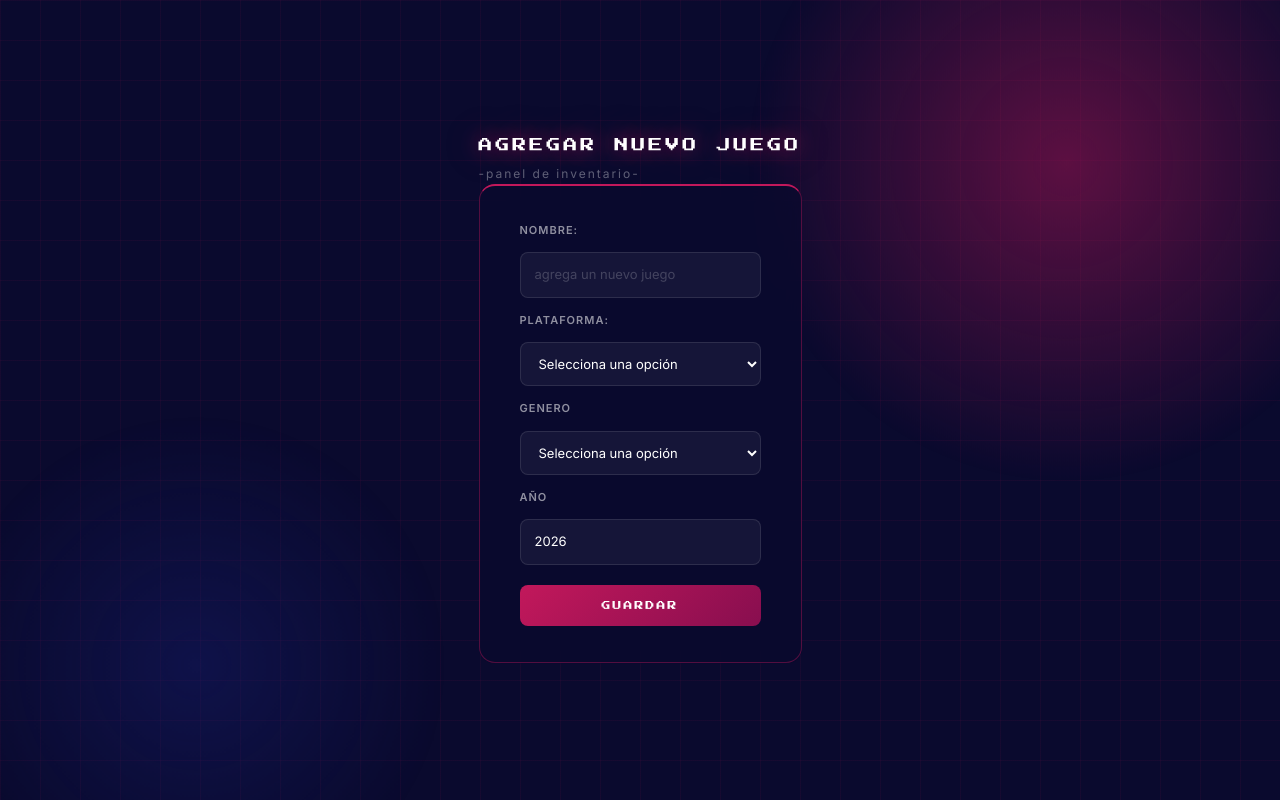
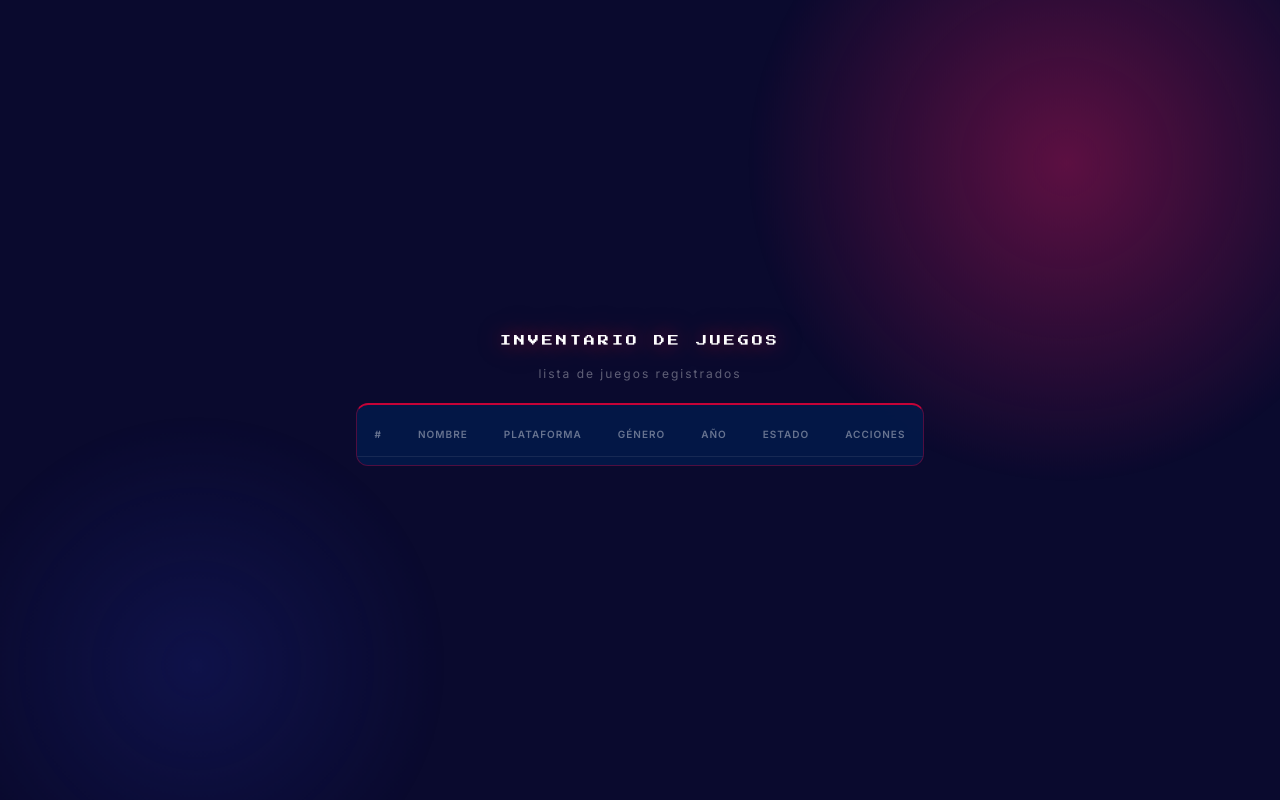
Before and after one commit to Dominicfabian2005/inventario-juegos, a React (Vite) app: page / in a window 1280 px wide. Built offline with nearby package versions, Linux system fonts and the light colour scheme.

Commit message:
agregar componente Lista del UI

```diff
--- a/src/App.jsx
+++ b/src/App.jsx
@@ -1,5 +1,6 @@
 import { useState } from 'react'
 import Formulario from './Componentes/form'
+import Lista from './Componentes/Lista'
 import './App.css'
 
 function App() {
@@ -7,7 +8,7 @@ function App() {
 
   return (
     <>
-      <Formulario/>
+     <Lista/>
     </>
   )
 }
--- /dev/null
+++ b/src/Componentes/Lista.jsx
@@ -0,0 +1,33 @@
+import React from "react";
+import "../styles/ListaStyle.css";
+
+function Lista(){
+    return(
+        <>
+      <div id="contenedor-lista">
+          <h2>INVENTARIO DE JUEGOS</h2>
+          <span>lista de juegos registrados</span>
+
+          <div id="tabla-wrapper">
+            <table id="tabla-juegos">
+              <thead>
+                <tr>
+                  <th>#</th>
+                  <th>Nombre</th>
+                  <th>Plataforma</th>
+                  <th>Género</th>
+                  <th>Año</th>
+                  <th>Estado</th>
+                  <th>Acciones</th>
+                </tr>
+              </thead>
+              <tbody>
+              </tbody>
+            </table>
+          </div>
+        </div>
+        </>
+    )
+}
+
+export default Lista
--- /dev/null
+++ b/src/styles/ListaStyle.css
@@ -0,0 +1,153 @@
+@import url('https://fonts.googleapis.com/css2?family=Press+Start+2P&family=Inter:wght@400;500;600&display=swap');
+
+#contenedor-lista {
+  position: relative;
+  z-index: 2;
+  width: 100%;
+  max-width: 900px;
+  margin: 40px auto;
+  display: flex;
+  flex-direction: column;
+  gap: 10px;
+  padding: 0 20px;
+}
+
+#contenedor-lista h2 {
+  font-family: 'Press Start 2P', monospace;
+  font-size: 11px;
+  color: #fff;
+  letter-spacing: 3px;
+  text-align: center;
+  text-shadow: 0 0 20px rgba(197, 3, 55, 0.8), 0 0 40px rgba(197, 3, 55, 0.4);
+}
+
+#contenedor-lista > span {
+  font-family: 'Inter', sans-serif;
+  font-size: 12px;
+  color: rgba(255, 255, 255, 0.35);
+  letter-spacing: 2px;
+  margin-bottom: 10px;
+  text-align: center;
+}
+
+#tabla-wrapper {
+  overflow-x: auto;
+  border: 1px solid rgba(197, 3, 55, 0.4);
+  border-top: 2px solid #C50337;
+  border-radius: 12px;
+  background: rgba(2, 28, 79, 0.75);
+  backdrop-filter: blur(12px);
+  padding: 8px 0;
+}
+
+#tabla-juegos {
+  width: 100%;
+  border-collapse: collapse;
+  font-family: 'Inter', sans-serif;
+  font-size: 13px;
+}
+
+#tabla-juegos thead tr {
+  border-bottom: 1px solid rgba(255, 255, 255, 0.08);
+}
+
+#tabla-juegos th {
+  padding: 14px 18px;
+  text-align: left;
+  font-size: 10px;
+  font-weight: 600;
+  color: rgba(255, 255, 255, 0.4);
+  letter-spacing: 1px;
+  text-transform: uppercase;
+}
+
+#tabla-juegos td {
+  padding: 14px 18px;
+  color: rgba(255, 255, 255, 0.85);
+  border-bottom: 1px solid rgba(255, 255, 255, 0.05);
+}
+
+#tabla-juegos tr:last-child td {
+  border-bottom: none;
+}
+
+#tabla-juegos tr:hover td {
+  background: rgba(197, 3, 55, 0.06);
+}
+
+#tabla-juegos td:first-child {
+  color: rgba(197, 3, 55, 0.7);
+  font-weight: 600;
+}
+
+.badge-plataforma {
+  background: rgba(255, 255, 255, 0.05);
+  border: 1px solid rgba(255, 255, 255, 0.15);
+  border-radius: 4px;
+  padding: 3px 10px;
+  font-size: 11px;
+  color: rgba(255, 255, 255, 0.7);
+}
+
+.badge-genero {
+  padding: 3px 10px;
+  border-radius: 4px;
+  font-size: 11px;
+  border: 1px solid rgba(197, 3, 55, 0.5);
+  color: #C50337;
+}
+
+.badge-estado {
+  padding: 3px 10px;
+  border-radius: 4px;
+  font-size: 11px;
+  border: 1px solid;
+}
+
+.badge-estado.disponible {
+  border-color: rgba(129, 199, 132, 0.5);
+  color: #81c784;
+}
+
+.badge-estado.prestado {
+  border-color: rgba(197, 3, 55, 0.5);
+  color: #C50337;
+}
+
+.acciones {
+  display: flex;
+  gap: 8px;
+}
+
+.btn-editar {
+  background: transparent;
+  border: 1px solid rgba(255, 255, 255, 0.2);
+  color: rgba(255, 255, 255, 0.7);
+  font-family: 'Inter', sans-serif;
+  font-size: 11px;
+  padding: 5px 12px;
+  border-radius: 6px;
+  cursor: pointer;
+  transition: all 0.2s;
+}
+
+.btn-editar:hover {
+  border-color: #C50337;
+  color: #C50337;
+}
+
+.btn-eliminar {
+  background: transparent;
+  border: 1px solid rgba(197, 3, 55, 0.4);
+  color: #C50337;
+  font-family: 'Inter', sans-serif;
+  font-size: 11px;
+  padding: 5px 12px;
+  border-radius: 6px;
+  cursor: pointer;
+  transition: all 0.2s;
+}
+
+.btn-eliminar:hover {
+  background: rgba(197, 3, 55, 0.1);
+}
```
